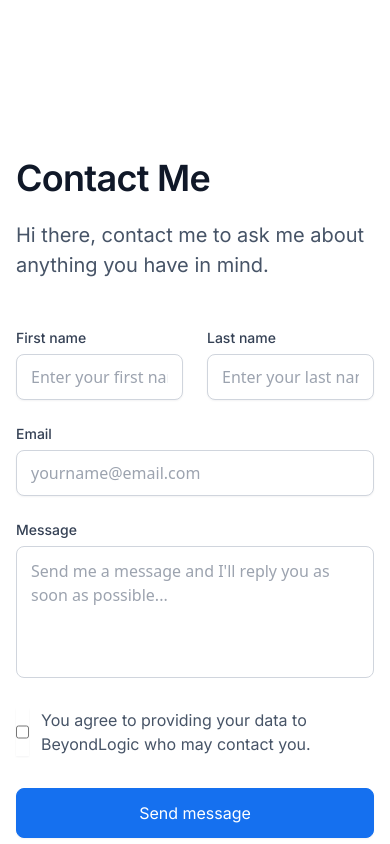
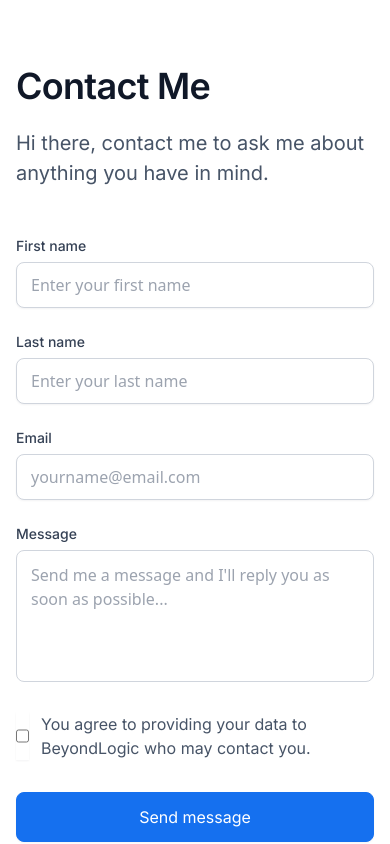
Before and after one commit to Beyond-Logic/HNG9-Task-2, a React (Create React App) app: page /contact in a window 390 px wide. Shown: the top 844 px of the page. Built offline with nearby package versions, Linux system fonts and the light colour scheme.

Commit message:
style: contact page layouts updates

```diff
--- a/src/components/ContactForm.js
+++ b/src/components/ContactForm.js
@@ -7,7 +7,7 @@ import TextAreaField from "./TextAreaField";
 const ContactForm = () => {
   const name = "BeyondLogic";
   return (
-    <div className="mt-[156px] xl:px-[360px] lg:px-[180px] md:px-[90px] px-[16px]">
+    <div className="md:mt-[156px] mt-[64px] xl:px-[360px] lg:px-[180px] md:px-[90px] px-[16px]">
       <div className="flex flex-col justify-center items-center">
         <div className="w-full">
           <h1 className="text-[36px] font-semibold leading-[44px] tracking-[-0.02em] text-[#101828]">
@@ -18,7 +18,7 @@ const ContactForm = () => {
           </p>
         </div>
         <div className="w-full">
-          <div className="flex space-x-[24px]">
+          <div className="flex md:flex-row flex-col md:space-x-[24px] md:space-y-0 space-y-[24px]">
             <InputField
               title="First name"
               type="text"
@@ -56,7 +56,7 @@ const ContactForm = () => {
           </div>
           <button
             id="btn__submit"
-            className="submit__button mt-[32px] mb-[230px] py-[12px] text-center bg-[#1570EF] border border-[#1570EF] rounded-[8px] w-full text-white"
+            className="submit__button mt-[32px] md:mb-[236px] mb-[146px] py-[12px] text-center bg-[#1570EF] border border-[#1570EF] rounded-[8px] w-full text-white"
           >
             Send message
           </button>
```
